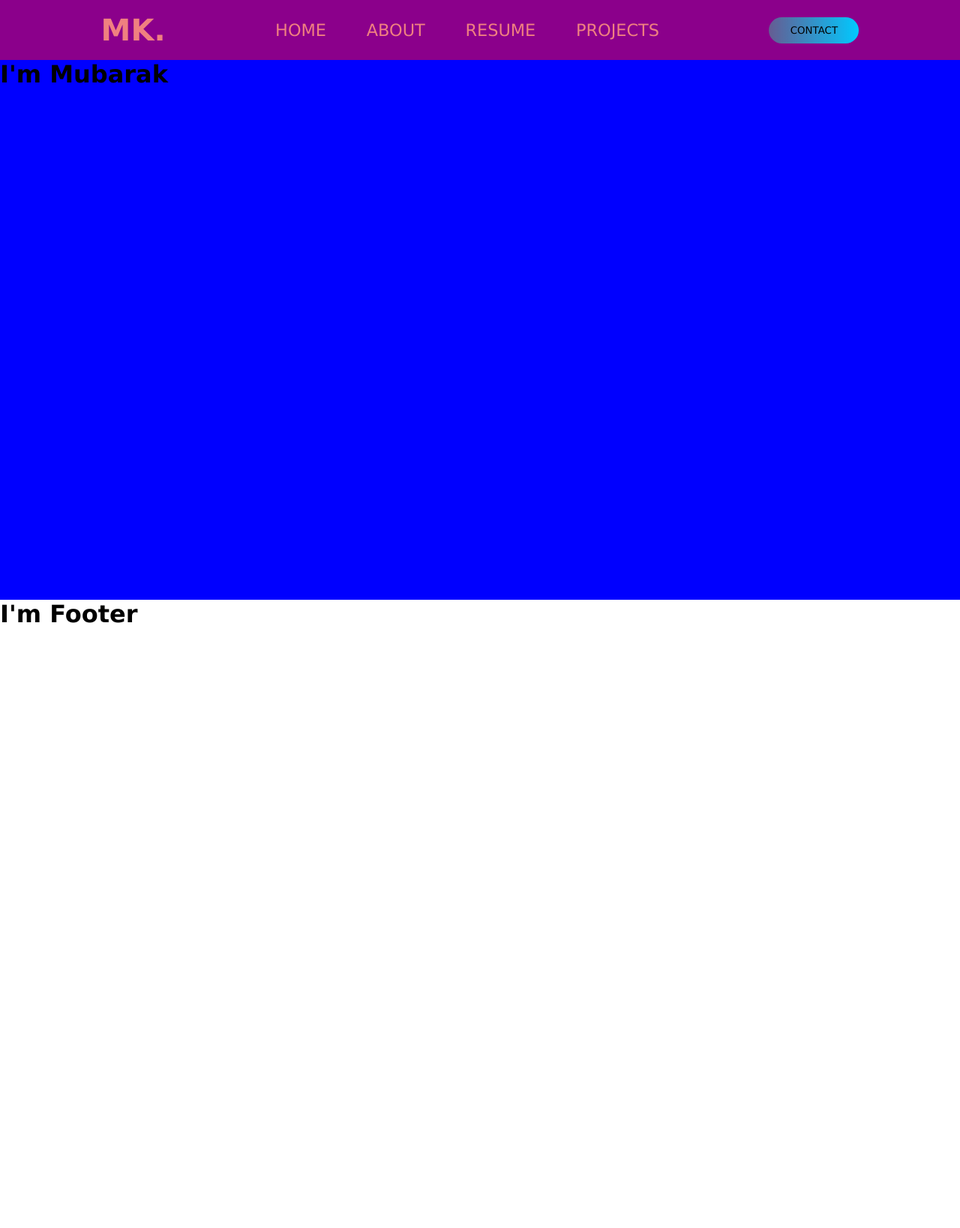
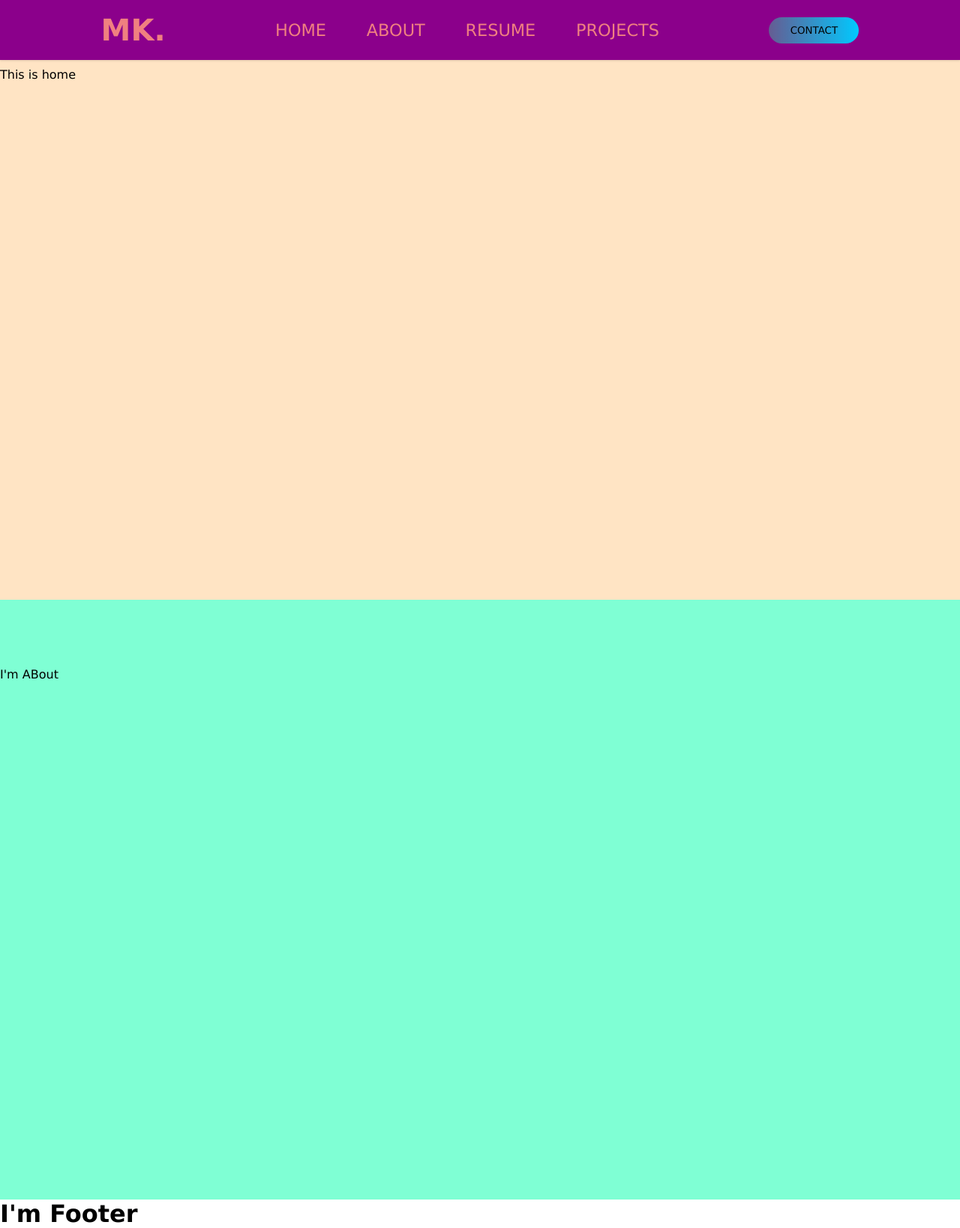
Before and after one commit to MDmubarak786/personal-portfolio-next-js, a Next.js app: page / in a window 1280 px wide. Shown: the whole page at 75% size. Before the commit the page ends 838 px from the top, so only its background shows below. Built offline with nearby package versions, Linux system fonts and the light colour scheme.

Commit message:
Added sections redirection using #

```diff
--- /dev/null
+++ b/components/About.js
@@ -0,0 +1,16 @@
+import PropTypes from 'prop-types'
+import styles from '../styles/about.module.css';
+
+const About = props => {
+  return (
+    <div id="about" className={styles.aboutDiv}>
+      I'm ABout
+    </div>
+  )
+}
+
+About.propTypes = {
+
+}
+
+export default About
--- a/pages/components/Header.js
+++ b/components/Header.js
@@ -1,11 +1,10 @@
 import React from "react";
-import { useRouter } from 'next/router';
-import styles from "../../styles/header.module.css";
+import styles from "../styles/header.module.css";
+
 export default function Header() {
-  const router = useRouter();
 
   const changeHandler = (value) => {
-    router.push('/' + value);
+    window.location.href = '#' + value;
   }
 
   return (
--- /dev/null
+++ b/components/Home.js
@@ -0,0 +1,16 @@
+import PropTypes from 'prop-types'
+import styles from '../styles/home.module.css';
+
+const Home = props => {
+  return (
+    <div id="home" className={styles.homeDiv}>
+      This is home
+    </div>
+  )
+}
+
+Home.propTypes = {
+
+}
+
+export default Home
--- a/pages/components/Landing.js
+++ b/components/Landing.js
@@ -1,5 +1,5 @@
 import React from "react";
-import styles from "../../styles/landing.module.css";
+import styles from "../styles/landing.module.css";
 export default function Landing() {
   return (
     <div className={styles.landing}>
--- a/pages/_app.js
+++ b/pages/_app.js
@@ -1,5 +1,5 @@
 import "../styles/global.css";
-import Header from "./components/Header";
+import Header from "../components/Header";
 
 function MyApp({ Component, pageProps }) {
   // return <Component {...pageProps} />
--- a/pages/index.js
+++ b/pages/index.js
@@ -1,8 +1,10 @@
 import Head from "next/head";
-import Header from "./components/Header";
-import Landing from "./components/Landing";
-import Footer from "./components/Footer";
-export default function Home() {
+import Header from "../components/Header";
+import Landing from "../components/Landing";
+import Footer from "../components/Footer";
+import Home from "../components/Home";
+import About from "../components/About";
+export default function Index() {
   return (
     <div>
       <Head>
@@ -11,8 +13,8 @@ export default function Home() {
         <link rel="icon" href="/favicon.ico" />
       </Head>
       <div>
-        {/* <Header /> */}
-        <Landing />
+        <Home />
+        <About />
         <Footer />
       </div>
     </div>
--- /dev/null
+++ b/styles/about.module.css
@@ -0,0 +1,6 @@
+.aboutDiv {
+  padding-top: 90px;
+  height: 100vh;
+  /* height: calc(100vh - 80px); */
+  background-color: aquamarine;
+}
--- a/styles/header.module.css
+++ b/styles/header.module.css
@@ -2,6 +2,7 @@
   color: lightcoral;
   background-color: darkmagenta;
   /* backdrop-filter: blur(10px);   */
+  position: fixed;
   height: 80px;
   width: 100%;
   display: flex;
--- /dev/null
+++ b/styles/home.module.css
@@ -0,0 +1,5 @@
+.homeDiv {
+  padding-top: 90px;
+  height: 100vh;
+  background-color: bisque;
+}
```
Also changed, not shown: pages/about.js (deleted, +0 -12 lines), pages/home.js (deleted, +0 -16 lines), components/Footer.js (renamed from pages/components/Footer.js).
